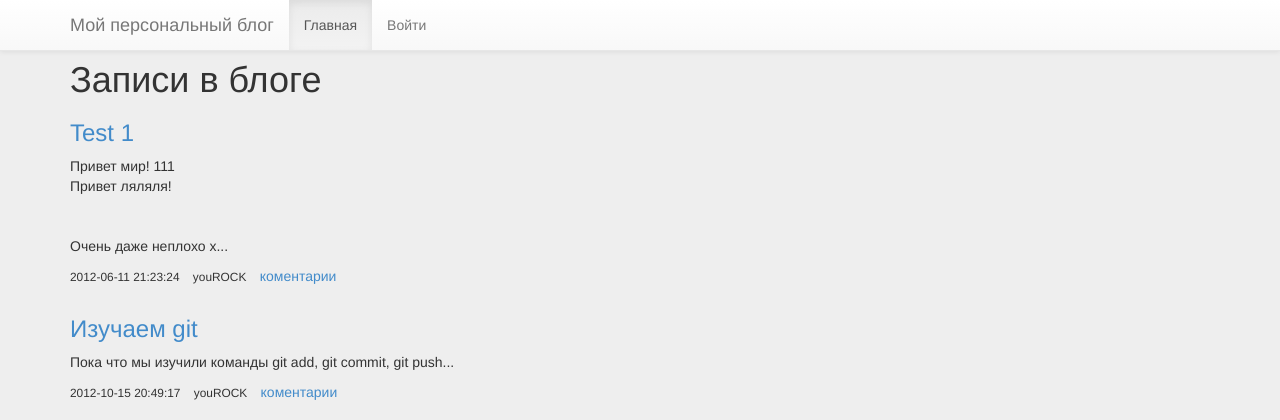
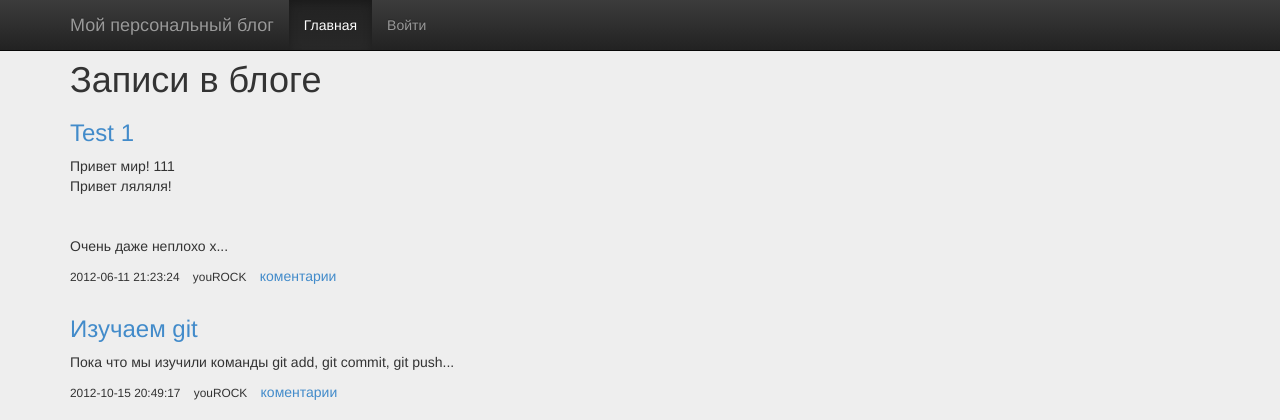
Before and after one commit to abazad/bootstrap_blog, a PHP site: page / in a window 1280 px wide. Shown: the top 420 px of the page. Run offline with PHP 8.4, Linux system fonts and the light colour scheme; data comes from the database, SQL or seed files in the repository.

Commit message:
Update header.php
Изменил вид навигации

```diff
--- a/templates/header.php
+++ b/templates/header.php
@@ -24,7 +24,7 @@
     <![endif]-->
 </head>
 <body>
-    <div class="navbar navbar-default navbar-fixed-top" role="navigation">
+    <div class="navbar navbar-inverse navbar-fixed-top" role="navigation">
         <div class="container">
             <div class="navbar-header">
                 <button type="button" class="navbar-toggle" data-toggle="collapse" data-target="navbar-collapse">
```
